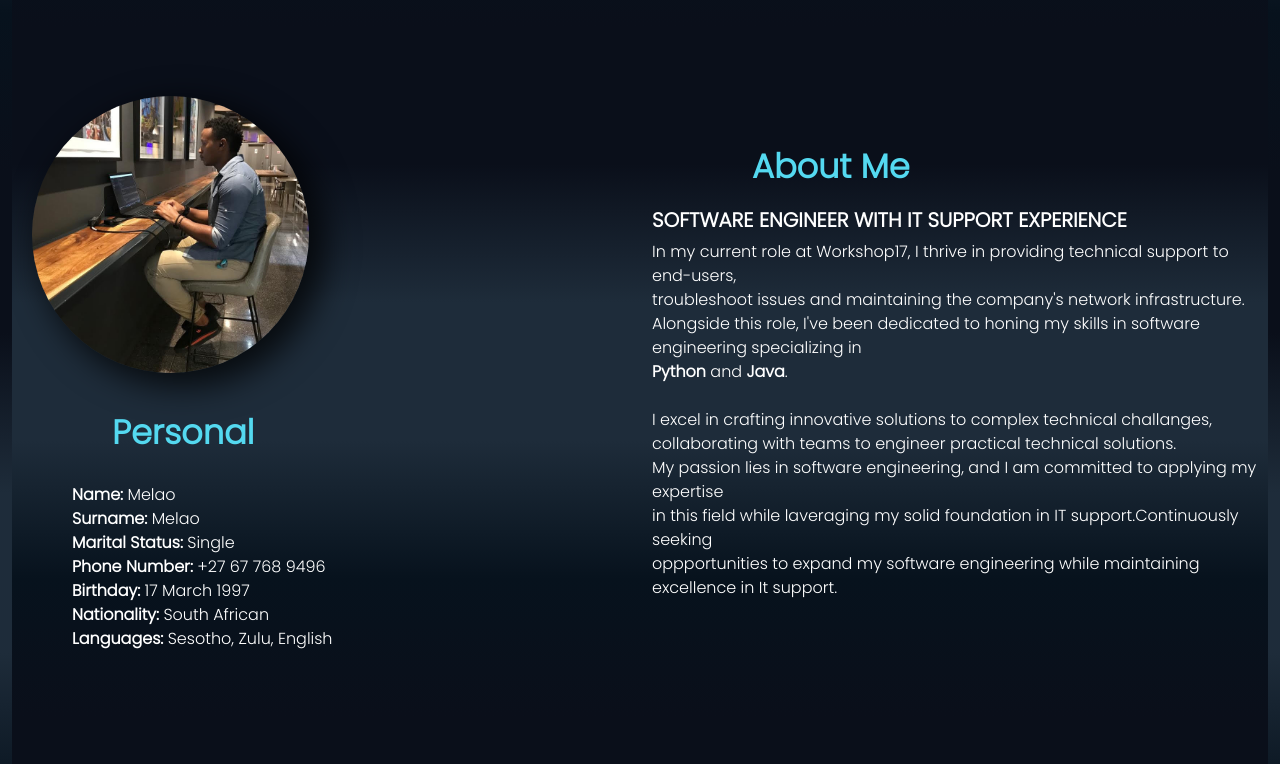
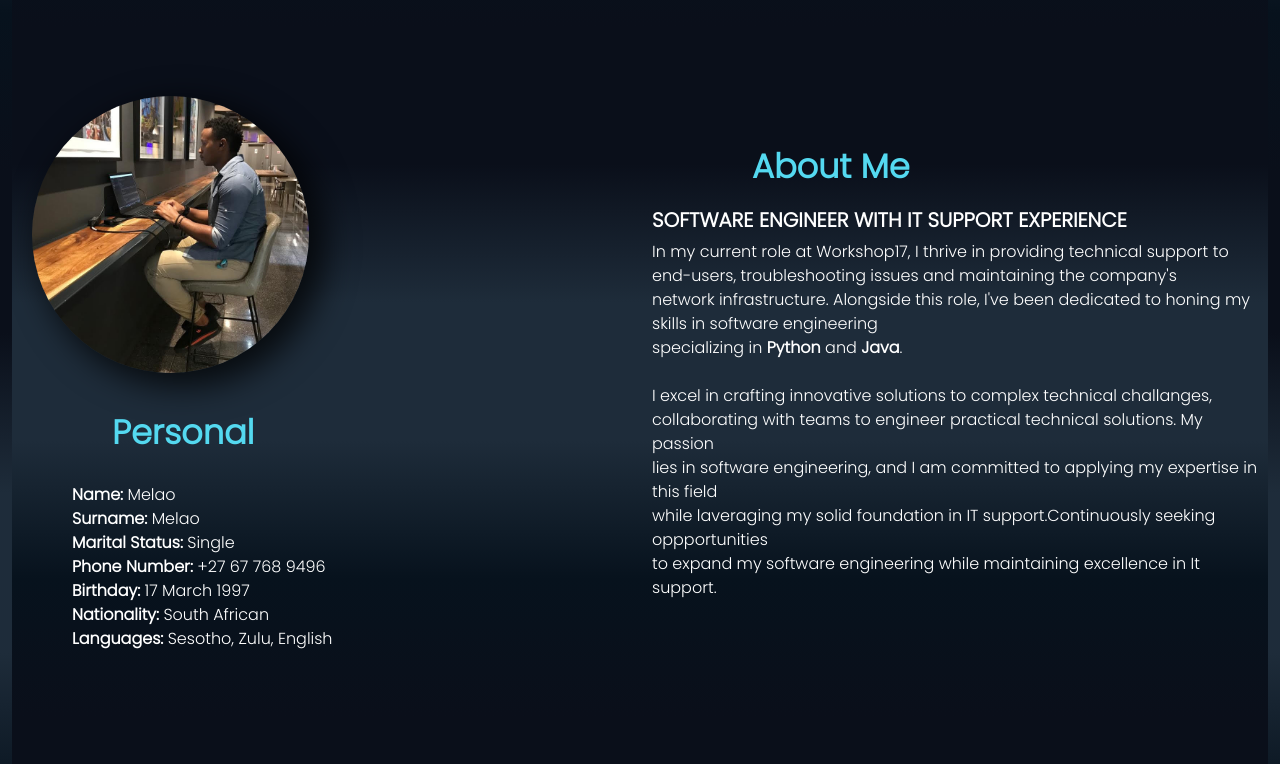
Before and after one commit to MelDevz/Melao_Melao_resume, a plain HTML site: page index.html in a window 1280 px wide. Shown: the part 627-1391 px from the top of the page. Drawn offline with nearby package versions, Linux system fonts and the light colour scheme; a web font is replaced by a local one.

Commit message:
Updated the about section

```diff
--- a/index.html
+++ b/index.html
@@ -126,16 +126,16 @@
                 <div class="box col-sm-6">
                     <h2 class="section-title">About Me</h2>
                     <h5><strong>SOFTWARE ENGINEER WITH IT SUPPORT EXPERIENCE</strong></h5>
-                    <p>In my current role at Workshop17, I thrive in providing technical support to end-users,<br>
-                        troubleshoot issues and maintaining the company's network infrastructure.<br>
-                        Alongside this role, I've been dedicated to honing my skills in software engineering specializing in<br>
+                    <p>In my current role at Workshop17, I thrive in providing technical support to end-users,
+                        troubleshooting issues and maintaining the company's<br> network infrastructure.
+                        Alongside this role, I've been dedicated to honing my skills in software engineering<br> specializing in
                         <strong>Python</strong> and <strong>Java</strong>.<br>
                         <br>
                         I excel in crafting innovative solutions to complex technical challanges,<br>
-                        collaborating with teams to engineer practical technical solutions.<br>
-                        My passion lies in software engineering, and I am committed to applying my expertise <br>
-                        in this field while laveraging my solid foundation in IT support.Continuously seeking<br>
-                        oppportunities to expand my software engineering while  maintaining excellence in It support.<br>
+                        collaborating with teams to engineer practical technical solutions. My passion<br>
+                        lies in software engineering, and I am committed to applying my expertise in this field<br>
+                        while laveraging my solid foundation in IT support.Continuously seeking oppportunities<br>
+                        to expand my software engineering while  maintaining excellence in It support.<br>
                     </p>
                 </div>
             </div>
```
